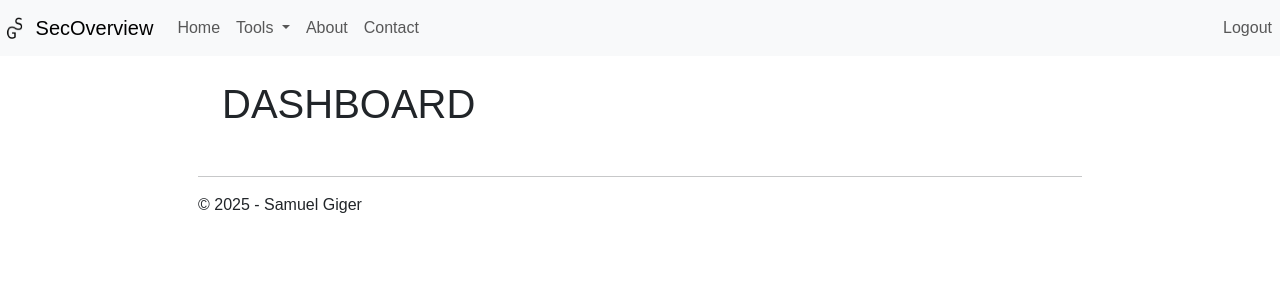
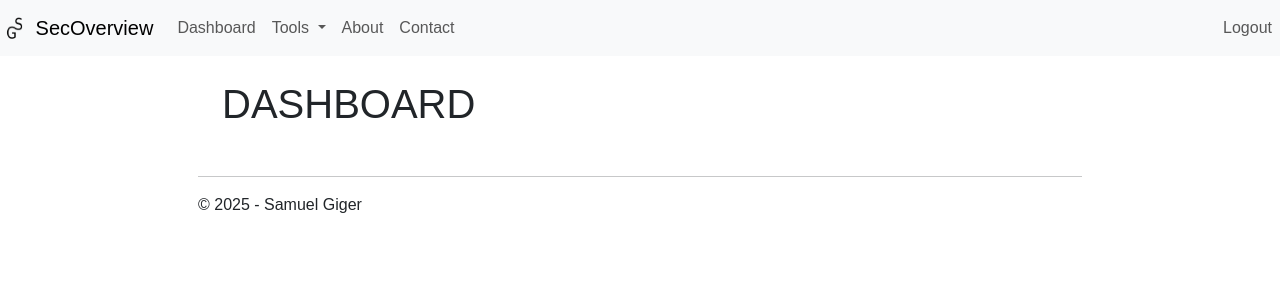
Before and after one commit to gigersam/SecOverview, a Django app: page /dashboard/ in a window 1280 px wide. Shown: the top 300 px of the page. Run offline with Django 5.2, Linux system fonts and the light colour scheme; the visitor is signed in with stand-in values (Sample User, id 1); some libraries are stand-ins or nearby versions.

Commit message:
small corrections at logout and layout

```diff
--- a/secoverview/api/urls.py
+++ b/secoverview/api/urls.py
@@ -8,5 +8,5 @@ urlpatterns = [
     path('ransomwarelive/groups/fetch', views.fetch_groups, name='ransomware_fetch_groups'),
     path('ransomwarelive/victims/fetch', views.fetch_victims, name='ransomware_fetch_victims'),
     path('nmap/scan', views.nmap_scan, name='nmap_scan'),
-    path('logout', views.logout_view, name='logout'),
+    path('logout', views.logout_view, name='logout_api'),
 ]
--- a/secoverview/main/templates/layout.html
+++ b/secoverview/main/templates/layout.html
@@ -20,10 +20,10 @@
         </button>
         <div class="collapse navbar-collapse" id="navbarNav">
           <ul class="navbar-nav">
+            {% if user.is_authenticated %}
             <li class="nav-item">
-              <a class="nav-link" href="{% url 'index' %}">Home</a>
+              <a class="nav-link" href="{% url 'dashboard' %}">Dashboard</a>
             </li>
-            {% if user.is_authenticated %}
             <li class="nav-item dropdown">
               <a class="nav-link dropdown-toggle" href="#" id="navbarDropdown" role="button" data-bs-toggle="dropdown" aria-expanded="false">
                 Tools
@@ -34,10 +34,10 @@
               </ul>
             </li>
             <li class="nav-item">
-              <a class="nav-link" href="{% url 'index' %}">About</a>
+              <a class="nav-link" href="{% url 'dashboard' %}">About</a>
             </li>
             <li class="nav-item">
-              <a class="nav-link" href="{% url 'index' %}">Contact</a>
+              <a class="nav-link" href="{% url 'dashboard' %}">Contact</a>
             </li>
           </ul>
           <ul class="navbar-nav ms-auto">
--- a/secoverview/main/views.py
+++ b/secoverview/main/views.py
@@ -1,7 +1,9 @@
 from django.shortcuts import render
 from django.http import HttpRequest
+from django.contrib.auth.decorators import login_required
 from datetime import datetime
 
+@login_required
 def index(request):
     """Renders the about page."""
     assert isinstance(request, HttpRequest)
```
